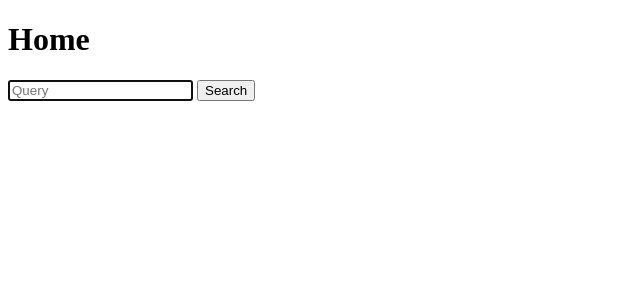
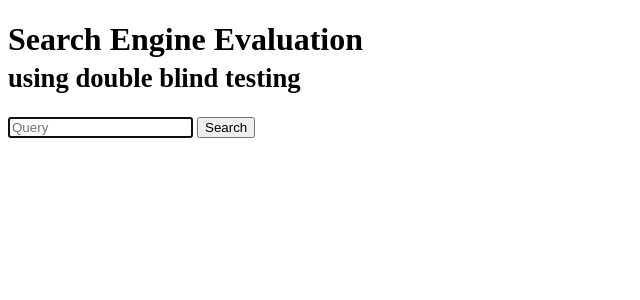
Before and after one commit to TheWeiTheTruthAndTheLight/assignment-1, a Flask app: page / in a window 1280 px wide. Shown: the top 300 px of the page, without its empty margins (0-640 px from the left). Run offline with Flask 2, Linux system fonts and the light colour scheme; parts of the project's set-up code (start-up, migrations or seed data) failed here and were passed over.

Commit message:
Update heading on index.html

```diff
--- a/doubleBlindSearch/doubleBlindSearch/templates/index.html
+++ b/doubleBlindSearch/doubleBlindSearch/templates/index.html
@@ -3,7 +3,8 @@
 {% block title %} Home {% endblock %}
 
 {% block content %}
-<h1>Home</h1>
+<h1>Search Engine Evaluation<br><small>using double blind testing</small></h1>
+
 <form method="post" action="/trial">
   <input type="text" name="query" value="" placeholder="Query" autofocus>
 
```
